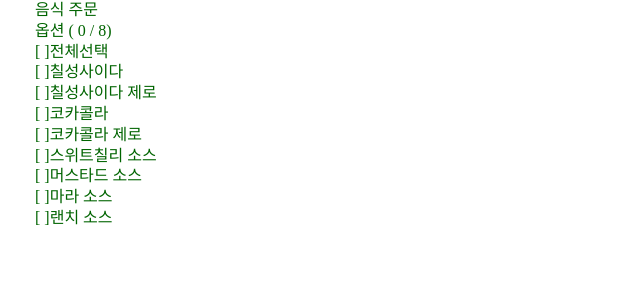
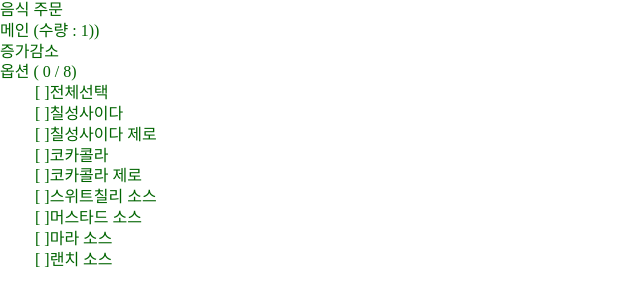
Before and after one commit to SeojoonH/2023-05-react-test, a React (Create React App) app: page / in a window 1280 px wide. Shown: the top 306 px of the page, without its empty margins (0-640 px from the left). Built offline with nearby package versions, Linux system fonts and the light colour scheme; a web font is replaced by a local one.

Commit message:
return 안 정리

```diff
--- a/src/Order.js
+++ b/src/Order.js
@@ -1,53 +1,36 @@
-import React, { useState } from "react";
+import React, { useState, useMemo } from "react";
 
-export default function Order() {
-  const options = [
-    "칠성사이다",
-    "칠성사이다 제로",
-    "코카콜라",
-    "코카콜라 제로",
-    "스위트칠리 소스",
-    "머스타드 소스",
-    "마라 소스",
-    "랜치 소스",
-  ];
-
-  // [false, false, false, false, false, false]
-  // [, , , , , ,]
-  // new Array(6).fill(false)
-  // new Array(options.length).fill(false)
-
-  const [optionChecks, setOptionChecks] = useState(
-    new Array(options.length).fill(false)
-  );
-
-  const toggleOptionCheck = (index) => {
-    const newOptionchecks = optionChecks.map((el, _index) =>
-      _index === index ? !el : el
-    );
-    setOptionChecks(newOptionchecks);
-  };
-
-  const btnAllcheck = optionChecks.every((el) => el);
-  const selectedCount = optionChecks.filter((el) => el).length;
-
-  const toggleAllCheck = () => {
-    if (btnAllcheck) {
-      // 전부 체크를 해제해야 함
-      const newOptionchecks = optionChecks.map((el) => false);
-      setOptionChecks(newOptionchecks);
-    } else {
-      // 전부 체크 해야 함
-      const newOptionchecks = optionChecks.map((el) => true);
-      setOptionChecks(newOptionchecks);
-    }
-  };
-
+function OrderMainFood({ mainFoodCount, setMainFoodCount }) {
   return (
     <>
-      <h1 style={{ paddingLeft: 35 }}>음식 주문</h1>
+      <h2>메인 (수량 : {mainFoodCount}))</h2>
+      <div>
+        <button onClick={() => setMainFoodCount(mainFoodCount + 1)}>
+          증가
+        </button>
+        <button
+          onClick={() =>
+            setMainFoodCount(mainFoodCount === 1 ? 1 : mainFoodCount - 1)
+          }
+        >
+          감소
+        </button>
+      </div>
+    </>
+  );
+}
 
-      <h2 style={{ paddingLeft: 35 }}>
+function OrderOptions({
+  selectedCount,
+  options,
+  toggleAllCheck,
+  btnAllcheck,
+  optionChecks,
+  toggleOptionCheck,
+}) {
+  return (
+    <>
+      <h2>
         옵션 ( {selectedCount} / {options.length})
       </h2>
 
@@ -72,3 +55,68 @@
     </>
   );
 }
+
+export default function Order() {
+  const [mainFoodCount, setMainFoodCount] = useState(1);
+  const options = [
+    "칠성사이다",
+    "칠성사이다 제로",
+    "코카콜라",
+    "코카콜라 제로",
+    "스위트칠리 소스",
+    "머스타드 소스",
+    "마라 소스",
+    "랜치 소스",
+  ];
+
+  const [optionChecks, setOptionChecks] = useState(
+    new Array(options.length).fill(false)
+  );
+
+  const toggleOptionCheck = (index) => {
+    const newOptionchecks = optionChecks.map((el, _index) =>
+      _index === index ? !el : el
+    );
+    setOptionChecks(newOptionchecks);
+  };
+
+  const btnAllcheck = useMemo(
+    () => optionChecks.every((el) => el),
+    [optionChecks]
+  );
+  const selectedCount = useMemo(
+    () => optionChecks.filter((el) => el).length,
+    [optionChecks]
+  );
+
+  const toggleAllCheck = () => {
+    if (btnAllcheck) {
+      // 전부 체크를 해제해야 함
+      const newOptionchecks = optionChecks.map((el) => false);
+      setOptionChecks(newOptionchecks);
+    } else {
+      // 전부 체크 해야 함
+      const newOptionchecks = optionChecks.map((el) => true);
+      setOptionChecks(newOptionchecks);
+    }
+  };
+
+  return (
+    <>
+      <h1>음식 주문</h1>
+
+      <OrderMainFood
+        setMainFoodCount={setMainFoodCount}
+        mainFoodCount={mainFoodCount}
+      />
+      <OrderOptions
+        selectedCount={selectedCount}
+        options={options}
+        toggleAllCheck={toggleAllCheck}
+        btnAllcheck={btnAllcheck}
+        optionChecks={optionChecks}
+        toggleOptionCheck={toggleOptionCheck}
+      />
+    </>
+  );
+}
```
